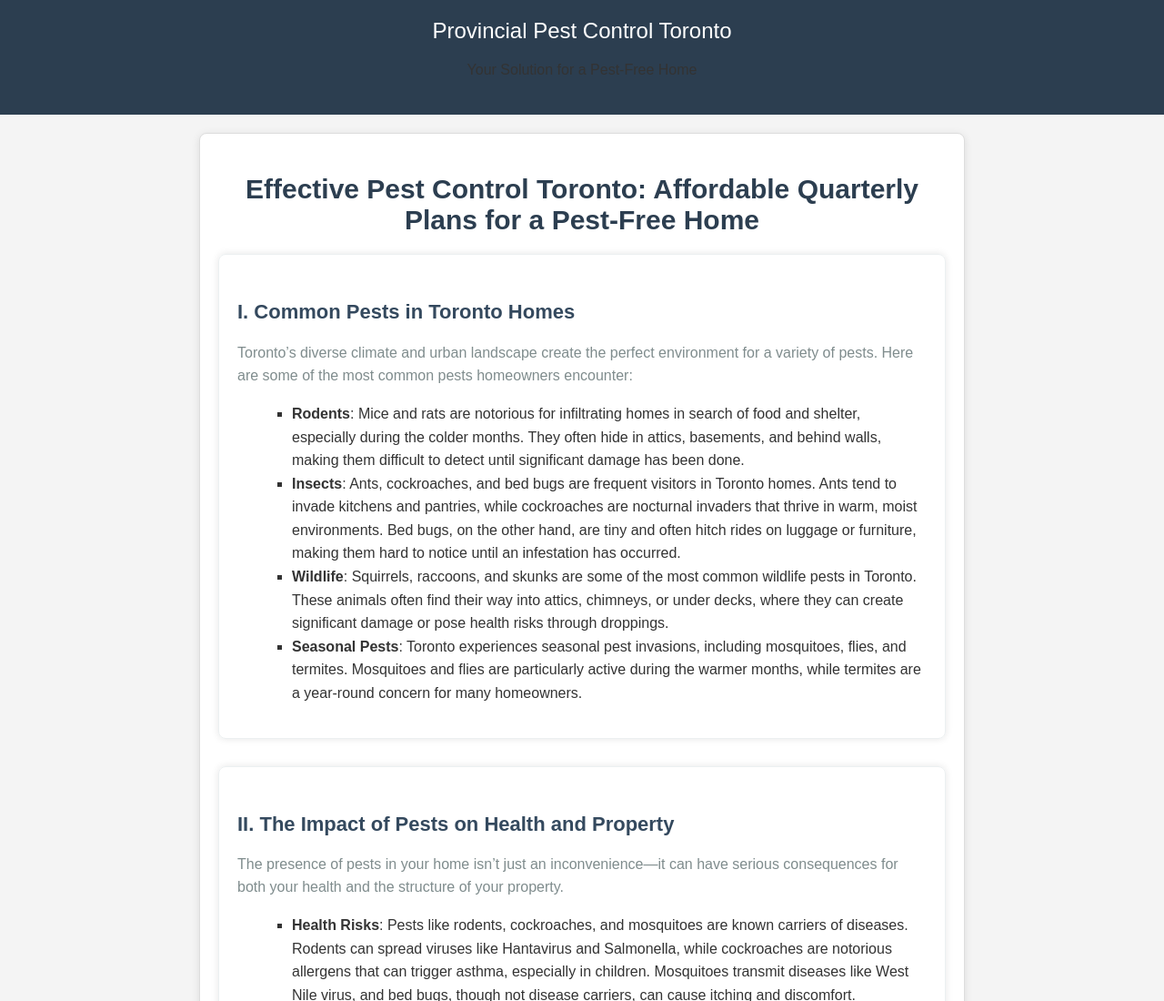
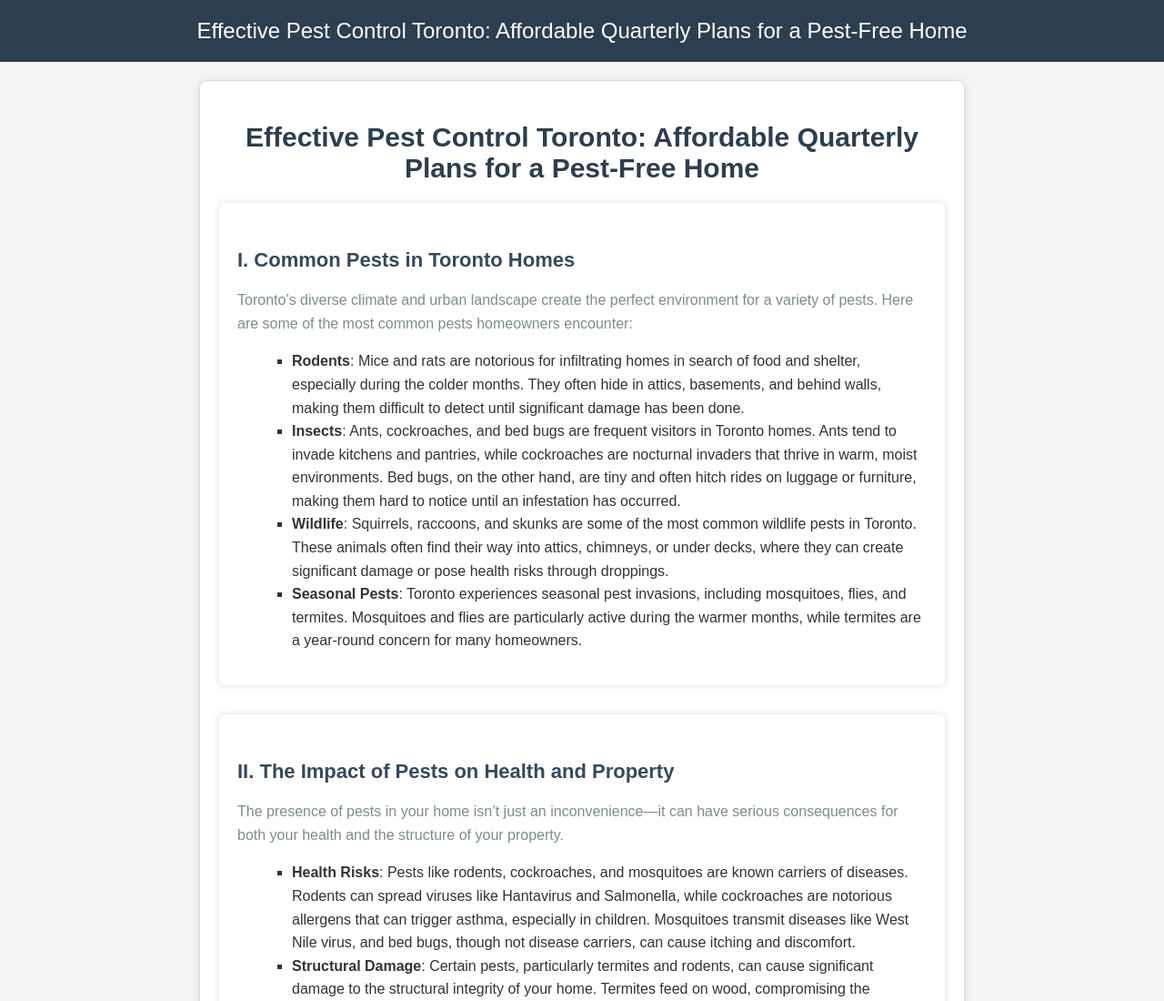
Before and after one commit to roberthinsom/pest-control-toronto, a plain HTML site: page index.html in a window 1280 px wide. Shown: the top 1100 px of the page at 91% size. Drawn offline with Linux system fonts and the light colour scheme.

Commit message:
Update index.html

```diff
--- a/index.html
+++ b/index.html
@@ -117,8 +117,7 @@
 <body>
 
     <header>
-        <div>Provincial Pest Control Toronto</div>
-        <p>Your Solution for a Pest-Free Home</p>
+        <div>Effective Pest Control Toronto: Affordable Quarterly Plans for a Pest-Free Home</div>
     </header>
 
     <article>
```
